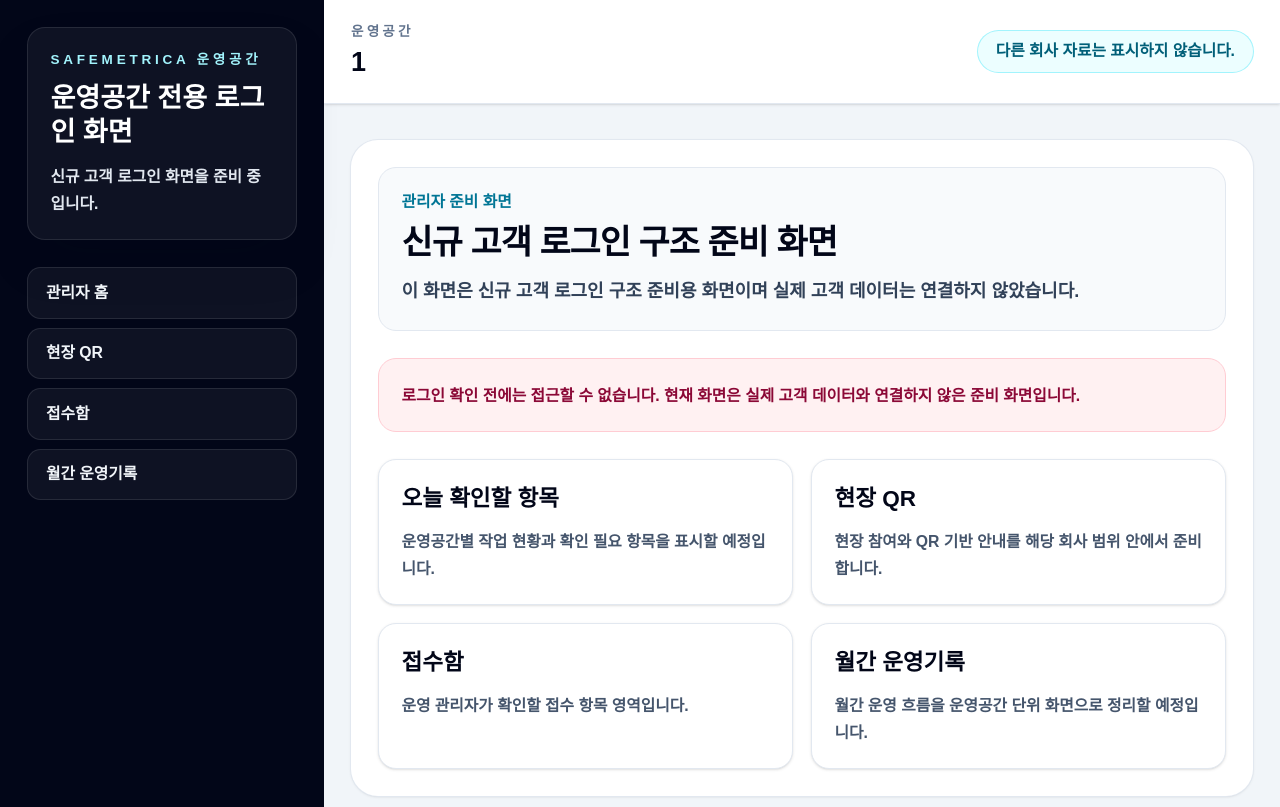
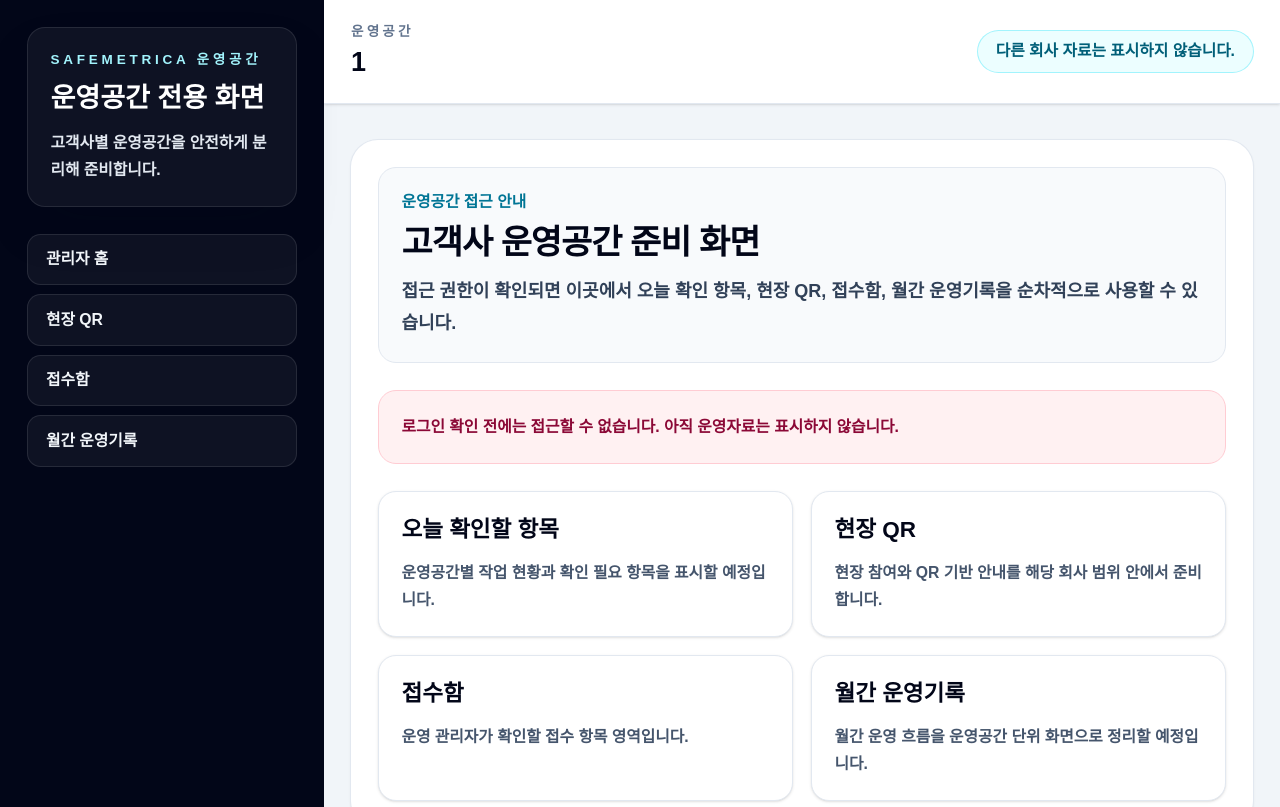
Before and after one commit to safemetrica/safe-metrica, a Next.js app: page /tenant/1/manager in a window 1280 px wide. Shown: the top 807 px of the page. Built offline with nearby package versions, Linux system fonts and the light colour scheme; no server answers.

Commit message:
fix: polish tenant manager guard placeholder copy (#753)

```diff
--- a/src/app/tenant/[tenantCode]/TenantShellPlaceholder.tsx
+++ b/src/app/tenant/[tenantCode]/TenantShellPlaceholder.tsx
@@ -28,10 +28,10 @@ export function TenantShellPlaceholder({
               SafeMetrica 운영공간
             </p>
             <h1 className="mt-3 text-2xl font-black leading-tight">
-              운영공간 전용 로그인 화면
+              운영공간 전용 화면
             </h1>
             <p className="mt-3 text-sm font-semibold leading-6 text-slate-200">
-              신규 고객 로그인 화면을 준비 중입니다.
+              고객사별 운영공간을 안전하게 분리해 준비합니다.
             </p>
           </div>
 
--- a/src/app/tenant/[tenantCode]/manager/page.tsx
+++ b/src/app/tenant/[tenantCode]/manager/page.tsx
@@ -53,17 +53,17 @@ export default async function TenantManagerPlaceholderPage({
   return (
     <div className="space-y-6">
       <section className="rounded-2xl border border-slate-200 bg-slate-50 p-5">
-        <p className="text-sm font-black text-cyan-700">관리자 준비 화면</p>
+        <p className="text-sm font-black text-cyan-700">운영공간 접근 안내</p>
         <h2 className="mt-2 text-3xl font-black tracking-tight text-slate-950">
-          신규 고객 로그인 구조 준비 화면
+          고객사 운영공간 준비 화면
         </h2>
         <p className="mt-3 text-base font-semibold leading-7 text-slate-700">
-          이 화면은 신규 고객 로그인 구조 준비용 화면이며 실제 고객 데이터는 연결하지 않았습니다.
+          접근 권한이 확인되면 이곳에서 오늘 확인 항목, 현장 QR, 접수함, 월간 운영기록을 순차적으로 사용할 수 있습니다.
         </p>
       </section>
 
       <section className="rounded-2xl border border-rose-200 bg-rose-50 p-5 text-sm font-bold leading-6 text-rose-900">
-        {guardMessage} 현재 화면은 실제 고객 데이터와 연결하지 않은 준비 화면입니다.
+        {guardMessage} 아직 운영자료는 표시하지 않습니다.
       </section>
 
       <section className="grid gap-4 md:grid-cols-2">
```
